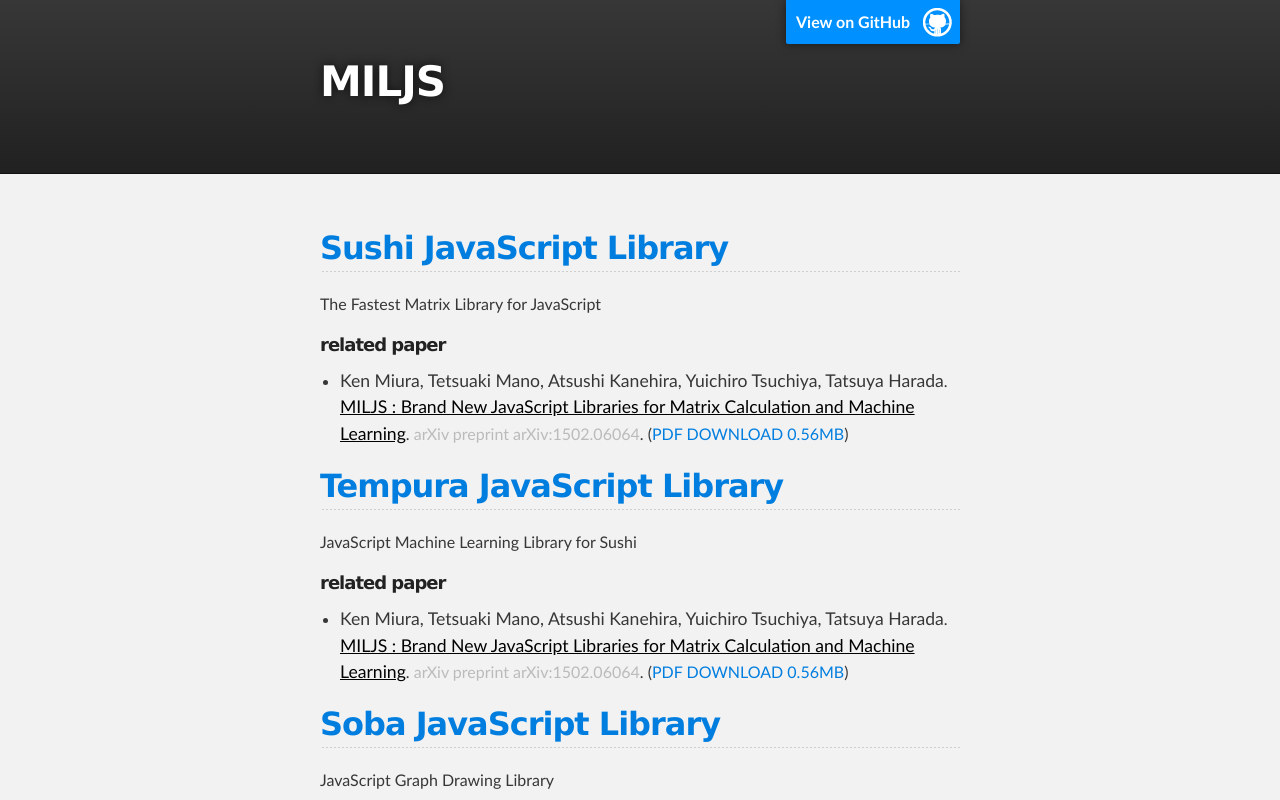
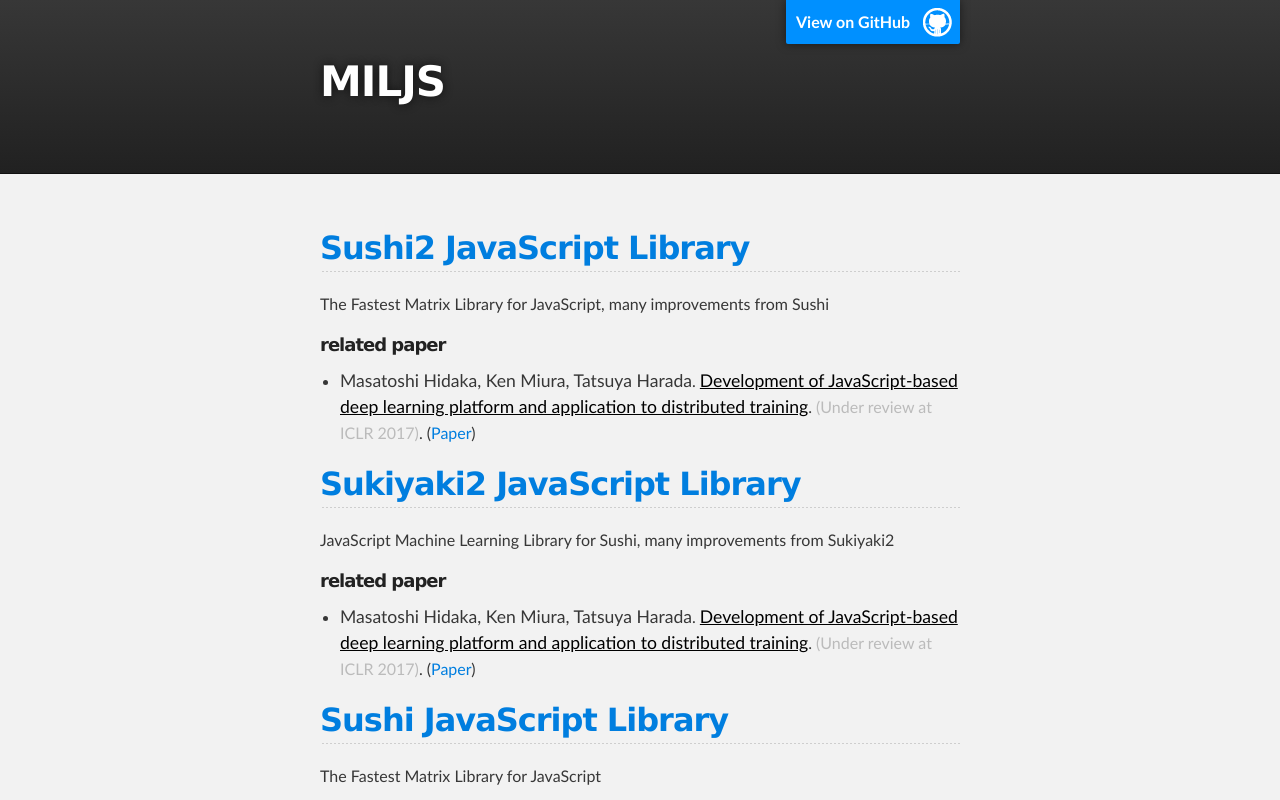
Before and after one commit to mil-tokyo/mil-tokyo.github.io, a plain HTML site: page miljs.html in a window 1280 px wide. Shown: the top 800 px of the page. Drawn offline with Linux system fonts and the light colour scheme.

Commit message:
link to Sushi2/Sukiyaki2

```diff
--- a/miljs.html
+++ b/miljs.html
@@ -48,6 +48,32 @@
 <!-- MAIN CONTENT -->
 	<div id="main_content_wrap" class="outer">
 		<section id="main_content" class="inner">
+			<h2><a href="http://mil-tokyo.github.io/sushi2/">Sushi2 JavaScript Library</a></h2>
+			<p>The Fastest Matrix Library for JavaScript, many improvements from Sushi</p>
+			<h4>related paper</h4>
+			<ul>
+				<li>
+			  	<span class="author">Masatoshi Hidaka, Ken Miura, Tatsuya Harada</span>.
+					<span class="title">Development of JavaScript-based deep learning platform and application to distributed training</span>.
+					<span class="medium">(Under review at ICLR 2017)</span>.
+					<span class="supplementation"></span>
+						(<a href="http://openreview.net/forum?id=r1xUYDYgg">Paper</a>)
+					</li>
+			</ul>
+
+			<h2><a href="http://mil-tokyo.github.io/sukiyaki2/">Sukiyaki2 JavaScript Library</a></h2>
+			<p>JavaScript Machine Learning Library for Sushi, many improvements from Sukiyaki2</p>
+			<h4>related paper</h4>
+			<ul>
+				<li>
+			  	<span class="author">Masatoshi Hidaka, Ken Miura, Tatsuya Harada</span>.
+					<span class="title">Development of JavaScript-based deep learning platform and application to distributed training</span>.
+					<span class="medium">(Under review at ICLR 2017)</span>.
+					<span class="supplementation"></span>
+						(<a href="http://openreview.net/forum?id=r1xUYDYgg">Paper</a>)
+					</li>
+			</ul>
+
 			<h2><a href="http://mil-tokyo.github.io/sushi/">Sushi JavaScript Library</a></h2>
 			<p>The Fastest Matrix Library for JavaScript</p>
 			<h4>related paper</h4>
```
